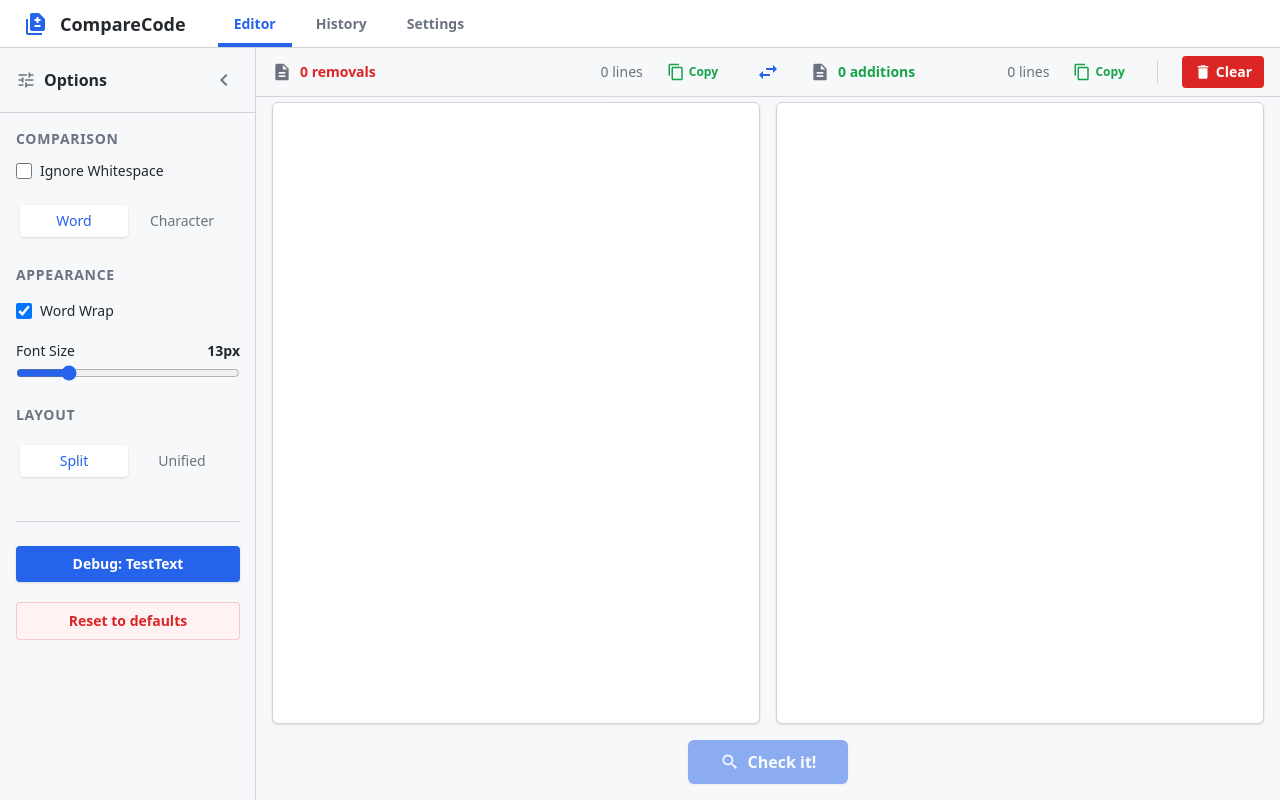
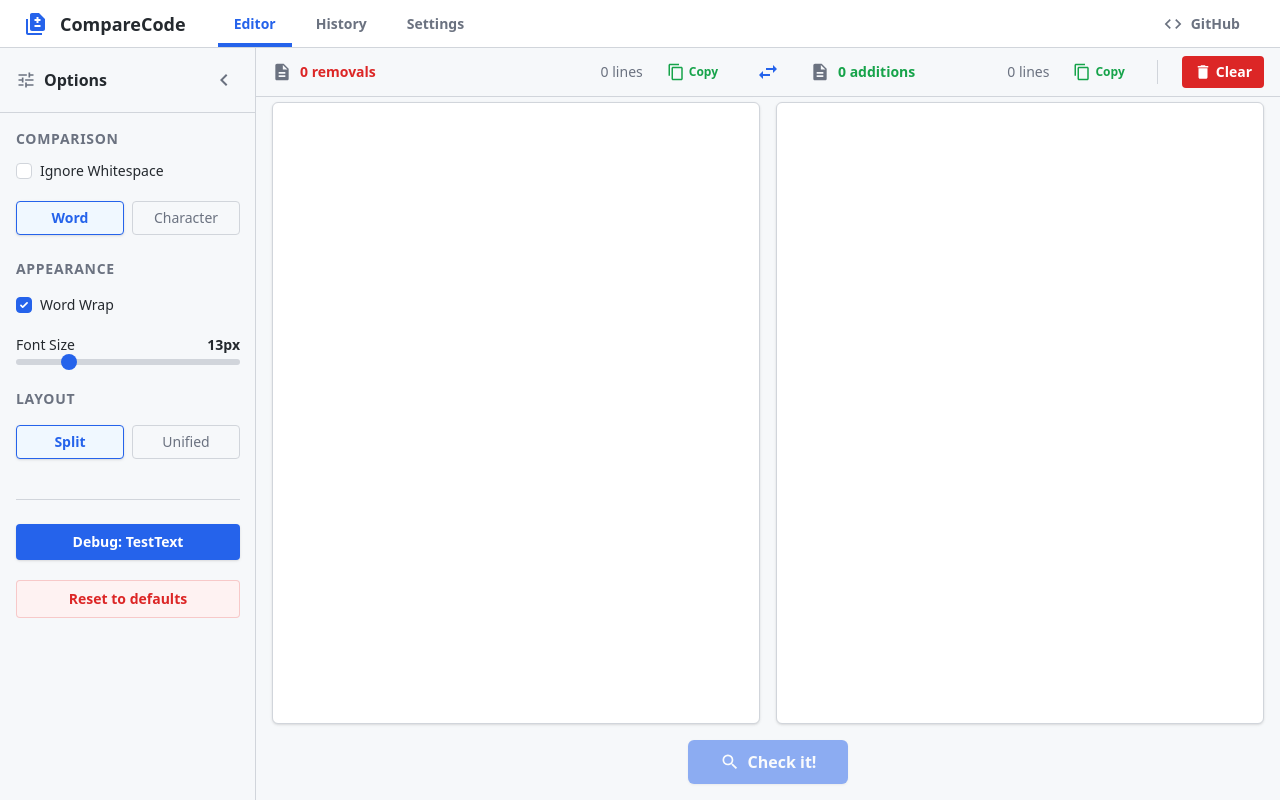
Before and after one commit to comparecode-web/comparecode-web, a Next.js app: page / in a window 1280 px wide. Built offline with nearby package versions, Linux system fonts and the light colour scheme.

Commit message:
feat: UI refinements, toggle visibility, and GitHub header link

```diff
--- a/app/globals.css
+++ b/app/globals.css
@@ -64,8 +64,8 @@
   --accent-primary: #3b82f6;
   --accent-hover: #60a5fa;
 
-  --danger: #ef4444;
-  --danger-hover: #dc2626;
+  --danger: #b91c1c;
+  --danger-hover: #991b1b;
   --danger-bg: #450a0a;
   --success: #22c55e;
   --success-hover: #16a34a;
@@ -124,3 +124,59 @@ body {
 .hide-vertical-scrollbar::-webkit-scrollbar-thumb:hover {
   background-color: var(--text-secondary);
 }
+
+.custom-checkbox {
+  appearance: none;
+  background-color: var(--bg-primary);
+  border: 1px solid var(--border-default);
+  display: flex;
+  align-items: center;
+  justify-content: center;
+}
+
+.custom-checkbox:checked {
+  background-color: var(--accent-primary);
+  border-color: var(--accent-primary);
+  background-image: url("/check.svg");
+  background-size: 100% 100%;
+  background-position: center;
+  background-repeat: no-repeat;
+}
+
+.custom-slider {
+  appearance: none;
+  background: transparent;
+}
+
+.custom-slider::-webkit-slider-runnable-track {
+  width: 100%;
+  height: 6px;
+  background: var(--border-default);
+  border-radius: 3px;
+}
+
+.custom-slider::-webkit-slider-thumb {
+  appearance: none;
+  height: 16px;
+  width: 16px;
+  border-radius: 50%;
+  background: var(--accent-primary);
+  margin-top: -5px;
+  cursor: pointer;
+}
+
+.custom-slider::-moz-range-track {
+  width: 100%;
+  height: 6px;
+  background: var(--border-default);
+  border-radius: 3px;
+}
+
+.custom-slider::-moz-range-thumb {
+  height: 16px;
+  width: 16px;
+  border-radius: 50%;
+  background: var(--accent-primary);
+  border: none;
+  cursor: pointer;
+}
--- a/components/editor/OptionsView.tsx
+++ b/components/editor/OptionsView.tsx
@@ -28,20 +28,30 @@ export function OptionsView() {
             type="checkbox"
             checked={settings.ignoreWhitespace}
             onChange={(e) => updateSettings({ ignoreWhitespace: e.target.checked })}
-            className="w-4 h-4 text-accent-primary rounded border-border-default"
+            className="w-4 h-4 custom-checkbox rounded"
           />
           <span className="text-sm font-medium text-text-primary">Ignore Whitespace</span>
         </label>
-        <div className="flex bg-bg-secondary rounded-md p-1 mt-2">
+        <div className="flex gap-2 mt-2">
           <button
             onClick={() => updateSettings({ precision: PrecisionLevel.Word })}
-            className={clsx("flex-1 text-sm py-1.5 rounded", settings.precision === PrecisionLevel.Word ? "bg-bg-primary shadow text-accent-primary font-medium" : "text-text-secondary hover:bg-hover-overlay")}
+            className={clsx(
+              "flex-1 text-sm py-1.5 rounded border transition-all",
+              settings.precision === PrecisionLevel.Word
+                ? "bg-bg-selected border-accent-primary text-accent-primary font-semibold shadow-sm"
+                : "bg-transparent border-border-default text-text-secondary hover:bg-hover-overlay hover:text-text-primary"
+            )}
           >
             Word
           </button>
           <button
             onClick={() => updateSettings({ precision: PrecisionLevel.Character })}
-            className={clsx("flex-1 text-sm py-1.5 rounded", settings.precision === PrecisionLevel.Character ? "bg-bg-primary shadow text-accent-primary font-medium" : "text-text-secondary hover:bg-hover-overlay")}
+            className={clsx(
+              "flex-1 text-sm py-1.5 rounded border transition-all",
+              settings.precision === PrecisionLevel.Character
+                ? "bg-bg-selected border-accent-primary text-accent-primary font-semibold shadow-sm"
+                : "bg-transparent border-border-default text-text-secondary hover:bg-hover-overlay hover:text-text-primary"
+            )}
           >
             Character
           </button>
@@ -55,7 +65,7 @@ export function OptionsView() {
             type="checkbox"
             checked={settings.isWordWrapEnabled}
             onChange={(e) => updateSettings({ isWordWrapEnabled: e.target.checked })}
-            className="w-4 h-4 text-accent-primary rounded border-border-default"
+            className="w-4 h-4 custom-checkbox rounded"
           />
           <span className="text-sm font-medium text-text-primary">Word Wrap</span>
         </label>
@@ -71,23 +81,33 @@ export function OptionsView() {
             step="1"
             value={settings.fontSize}
             onChange={(e) => updateSettings({ fontSize: parseInt(e.target.value, 10) })}
-            className="w-full accent-accent-primary cursor-pointer"
+            className="w-full custom-slider"
           />
         </div>
       </div>
 
       <div className="flex flex-col gap-3">
         <h3 className="text-sm font-semibold text-text-secondary uppercase tracking-wider">Layout</h3>
-        <div className="flex bg-bg-secondary rounded-md p-1 mt-1">
+        <div className="flex gap-2 mt-1">
           <button
             onClick={() => updateSettings({ viewMode: ViewMode.Split })}
-            className={clsx("flex-1 text-sm py-1.5 rounded", settings.viewMode === ViewMode.Split ? "bg-bg-primary shadow text-accent-primary font-medium" : "text-text-secondary hover:bg-hover-overlay")}
+            className={clsx(
+              "flex-1 text-sm py-1.5 rounded border transition-all",
+              settings.viewMode === ViewMode.Split
+                ? "bg-bg-selected border-accent-primary text-accent-primary font-semibold shadow-sm"
+                : "bg-transparent border-border-default text-text-secondary hover:bg-hover-overlay hover:text-text-primary"
+            )}
           >
             Split
           </button>
           <button
             onClick={() => updateSettings({ viewMode: ViewMode.Unified })}
-            className={clsx("flex-1 text-sm py-1.5 rounded", settings.viewMode === ViewMode.Unified ? "bg-bg-primary shadow text-accent-primary font-medium" : "text-text-secondary hover:bg-hover-overlay")}
+            className={clsx(
+              "flex-1 text-sm py-1.5 rounded border transition-all",
+              settings.viewMode === ViewMode.Unified
+                ? "bg-bg-selected border-accent-primary text-accent-primary font-semibold shadow-sm"
+                : "bg-transparent border-border-default text-text-secondary hover:bg-hover-overlay hover:text-text-primary"
+            )}
           >
             Unified
           </button>
--- a/components/layout/Header.tsx
+++ b/components/layout/Header.tsx
@@ -1,6 +1,6 @@
 "use client";
 
-import { MdDifference } from "react-icons/md";
+import { MdDifference, MdCode } from "react-icons/md";
 import { useAppStore } from "@/store/useAppStore";
 import clsx from "clsx";
 
@@ -54,6 +54,18 @@ export function Header() {
           </button>
         </nav>
       </div>
+
+      <div className="flex items-center h-full">
+        <a
+          href="https://github.com/comparecode-web/comparecode-web"
+          target="_blank"
+          rel="noopener noreferrer"
+          className="flex items-center gap-2 px-4 py-1.5 text-sm font-semibold text-text-secondary hover:text-accent-primary hover:bg-hover-overlay rounded transition-all"
+        >
+          <MdCode className="text-xl" />
+          <span>GitHub</span>
+        </a>
+      </div>
     </header>
   );
 }
```
Also changed, not shown: public/check.svg (added), 1 other file (tests, documents, lock files or other folders).
